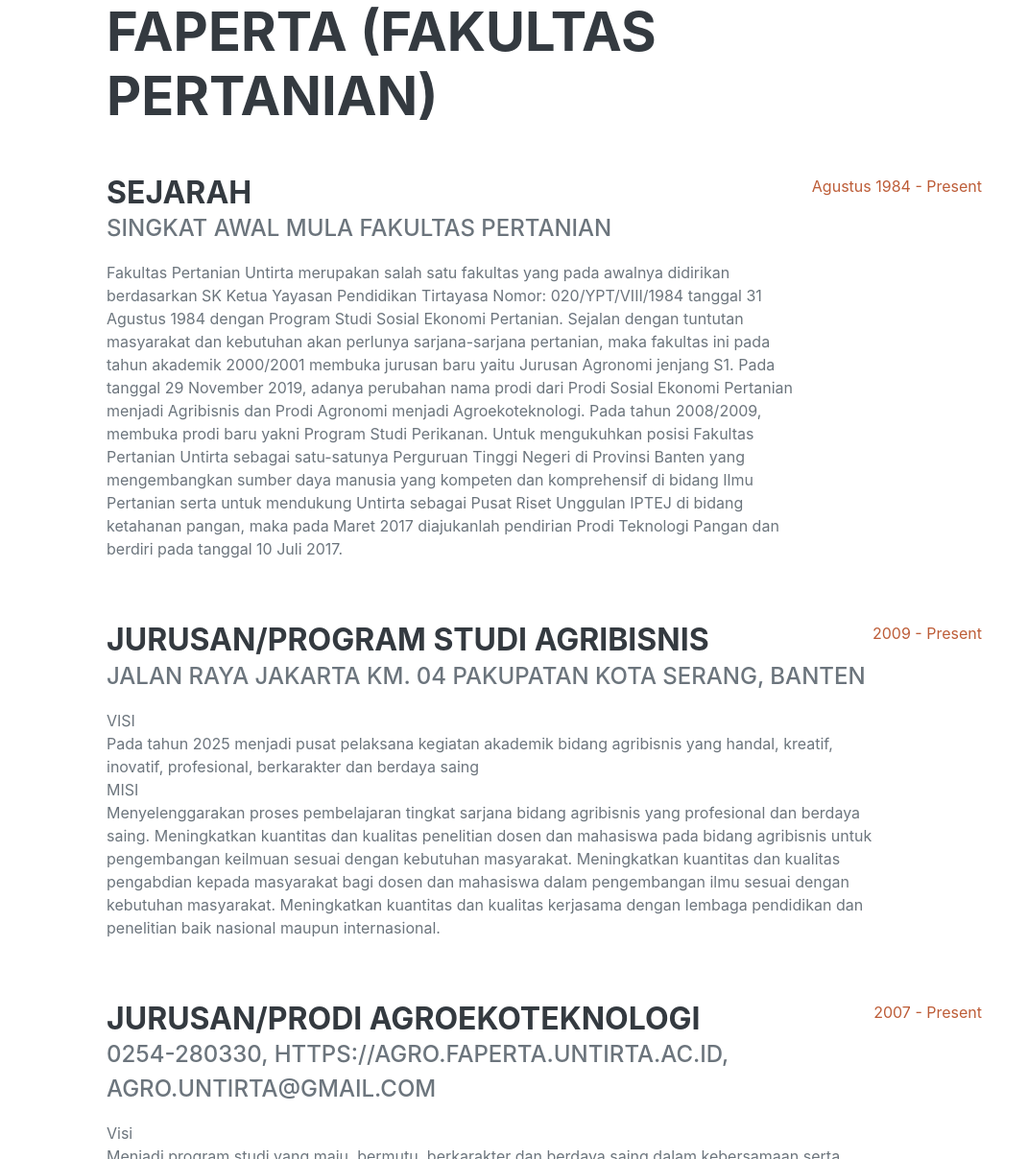
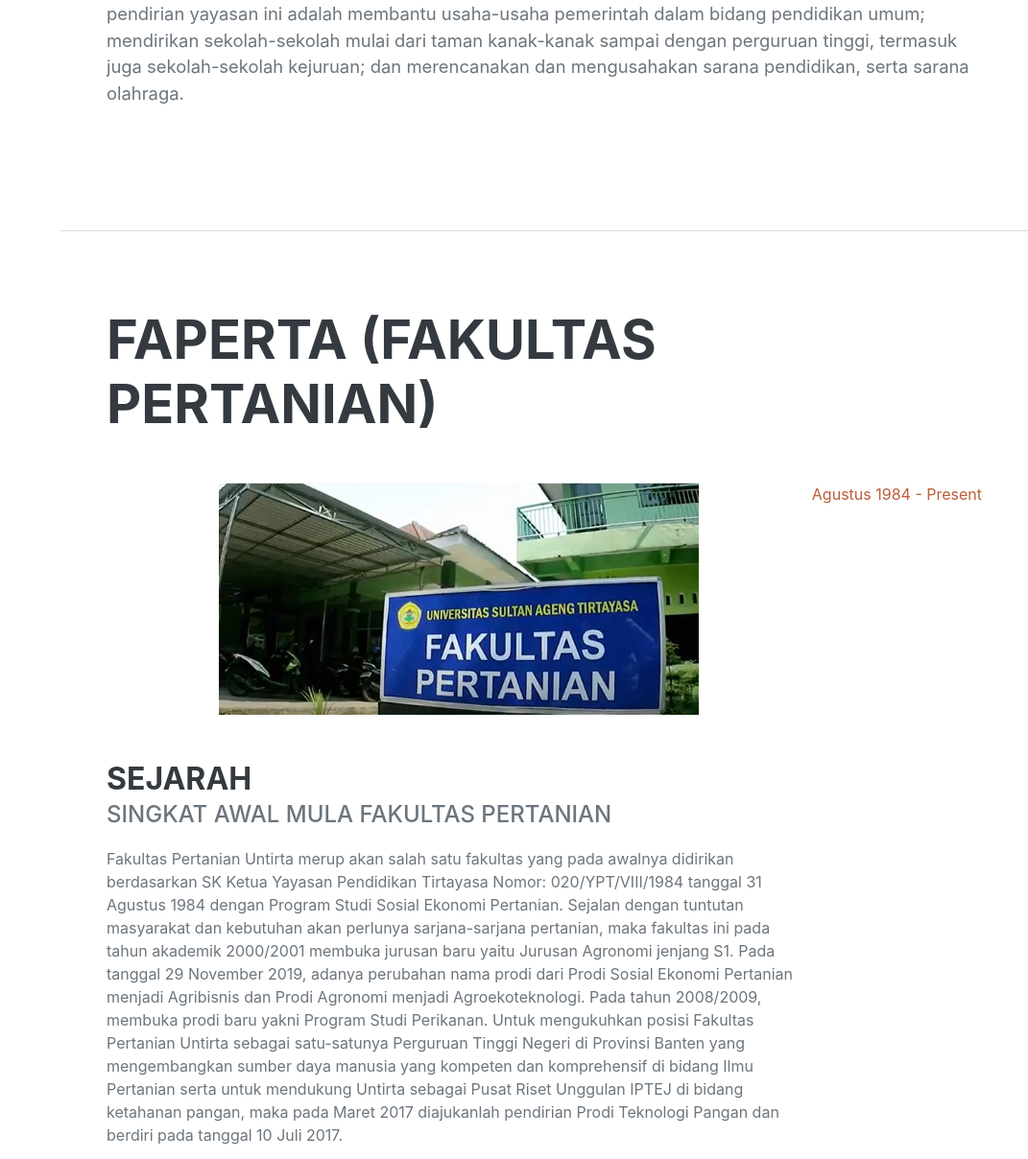
Before and after one commit to SalmaRohadatulAisy26/seputarUntirtaJawara, a Django app: page /untirta/ in a window 1280 px wide. Shown: the part 892-2100 px from the top of the page at 96% size, without its empty margins (209-1280 px from the left). Run offline with Django 4.2, Linux system fonts and the light colour scheme; some libraries are stand-ins or nearby versions; some web fonts are replaced.

Commit message:
first commit

```diff
--- a/untirta/templates/index.html
+++ b/untirta/templates/index.html
@@ -17,6 +17,9 @@
                         Universitas Sultan Ageng Tirtayasa
                         <a href="">Jujur, Adil, Wibawa, Amanah, Religius dan Akuntabel</a>
                     </div>
+                    <center>
+                    <iframe width="560" height="315" src="https://www.youtube.com/embed/V1aCHEZAW20" title="YouTube video player" frameborder="0" allow="accelerometer; autoplay; clipboard-write; encrypted-media; gyroscope; picture-in-picture" allowfullscreen></iframe>
+                </center>
                     <p class="lead mb-5">Universitas Sultan Ageng Tirtayasa disingkat Untirta, adalah PTN (Perguruan Tinggi Negeri)
                         yang terdapat di Provinsi Banten, Indonesia. Dengan kampus utama di Serang, kampus Fakultas Teknik yang berada di Cilegon
                         dan Fakultas Keguruan yang berada di Ciwaru. Selaku Perguruan tinggi, mahasiswa dan dosen senantiasa
@@ -38,9 +41,11 @@
             <h2 class="mb-5">FAPERTA (Fakultas Pertanian)</h2>
             <div class="d-flex flex-column flex-md-row justify-content-between mb-5">
                 <div class="flex-grow-1">
+            <center><img width= '500px' src="{%static 'img/faperta.jpg' %}" alt=""></center>
+                <br><br>
                     <h3 class="mb-0">Sejarah</h3>
                     <div class="subheading mb-3">Singkat awal mula Fakultas Pertanian</div>
-                    <p>Fakultas Pertanian Untirta merupakan salah satu fakultas yang pada awalnya
+                    <p>Fakultas Pertanian Untirta merup akan salah satu fakultas yang pada awalnya
                     didirikan berdasarkan SK Ketua Yayasan Pendidikan Tirtayasa Nomor: 020/YPT/VIII/1984
                     tanggal 31 Agustus 1984 dengan Program Studi Sosial Ekonomi Pertanian. Sejalan dengan
                     tuntutan masyarakat dan kebutuhan akan perlunya sarjana-sarjana pertanian, maka fakultas ini
@@ -52,6 +57,7 @@
                     komprehensif di bidang Ilmu Pertanian serta untuk mendukung Untirta sebagai Pusat Riset Unggulan IPTEJ
                     di bidang ketahanan pangan, maka pada Maret 2017 diajukanlah pendirian Prodi Teknologi Pangan dan berdiri
                     pada tanggal 10 Juli 2017.</p>
+                    <iframe width="560" height="315" src="https://www.youtube.com/embed/EiVgWt2bcs0" title="YouTube video player" frameborder="0" allow="accelerometer; autoplay; clipboard-write; encrypted-media; gyroscope; picture-in-picture" allowfullscreen></iframe>
                 </div>
                 <div class="flex-shrink-0"><span class="text-primary">Agustus 1984 - Present</span></div>
             </div>
@@ -160,6 +166,7 @@
                                 dan Ekonomi Syariah.
                             </p>
                         </div>
+                        <iframe width="560" height="315" src="https://www.youtube.com/embed/8TGerbaBv20" title="YouTube video player" frameborder="0" allow="accelerometer; autoplay; clipboard-write; encrypted-media; gyroscope; picture-in-picture" allowfullscreen></iframe>
                     </div>
                 </div>
             </section>
@@ -168,6 +175,7 @@
             <section class="resume-section" id="fh">
                 <div class="resume-section-content">
                     <h2 class="mb-5">Fakultas Hukum</h2>
+                    <iframe width="560" height="315" src="https://www.youtube.com/embed/9GNz8K0--mQ" title="YouTube video player" frameborder="0" allow="accelerometer; autoplay; clipboard-write; encrypted-media; gyroscope; picture-in-picture" allowfullscreen></iframe>
                     <div class="subheading mb-3">Sejarah singkat</div>
                     <p>Fakultas Hukum Universitas Sultan Ageng Tirtayasa Banten berdiri tahun 1981, tepatnya pada tanggal 1 Oktober 1981 dengan status sebagai STIH Serang yan bertempat di Kresidenan Banten, Jl. K.H. Sam’un dan merupakan embrio lahirnya Universitas Sultan Ageng Tirtayasa Banten. Mulai tahun 1984, STIH Serang di integrasi sesuai dengan SK Mendikbud No. 0596/0/1984, menjadi Fakultas Hukum Universitas Sultan Ageng Tirtayasa Banten, yang bertempat di Jl. Raya Jakarta KM. 4 Pakupatan – Serang.
                         <br>
@@ -204,6 +212,7 @@
             <section class="resume-section" id="fisip">
                 <div class="resume-section-content">
                     <h2 class="mb-5">Fakultas Ilmu Sosial dan Ilmu Politik</h2>
+                    <img src="" alt="">
                     <p>Fakultas Ilmu Sosial dan Ilmu Politik (FISIP) Universitas Sultan Ageng Tirtayasa
                         didirikan pada tahun akademik 2002/2003 dan mendapat Izin Penyelenggaraan Program S-1 Studi
                         Administrasi Negara dan Program Studi S-1 Ilmu Komunikasi dari DIRJEN DIKTI DEPDIKNAS melalui
@@ -264,10 +273,12 @@
                 </div>
             </section>
             <hr class="m-0" />
-            <!-- FKIP-->
+    <!-- FKIP-->
             <section class="resume-section" id="fkip">
                 <div class="resume-section-content">
                     <h2 class="mb-5">Fakultas Keguruan dan Ilmu Pendidikan</h2>
+                <center><img width="400px" src="{% static 'img/fkip.jpg' %}" alt="..." /></center>
+                <br><br>
                     <p>Pada awal berdiri, Fakultas Keguruan dan Ilmu Pendidikan bermula dari STKIP dimana kegiatan perkuliahan dimulai pada 1 oktober 1982, yang terdiri dari 2 Prodi yaitu, Prodi IPPS-Pls dan Administrasi Pendidikan dengan jenjang pendidikan Sarjana (S.1). Program studi Pendidikan Luar Sekolah (PLS) berlokasi di Serang, dan Program Studi Administrasi Pendidikan di Pandeglang. Program Studi Administrasi Pendidikan mengalami fisingout oleh pemerintah, sehingga sejak tahun 1987 sampai dengan sekarang tidak menerima mahasiswa baru lagi. Pada masa menjelang passing out tersebut tercetus ide bersama untuk mengganti program studi dan berdirilah Program Studi Bahasa dan Sastra Indonesia pada tahun 1986. Karena ada beberapa kendala untuk mengurus status akreditasinya, maka Program Studi Diksatrasia bermerger dengan STKIP Galuh Ciamis. Sesuai dengan dinamika yang terjadi Program Studi Diksatrasia pada tahun 1990 beralih lokasi Operasional perkuliahan dari Pandeglang ke Serang sampai dengan sekarang. Baru pada tahun 1994 Prodi Diksatrasia memperoleh status terdaftar dengan surat keputusan Mendikbud RI nomor: 226/DIKTI/KEP/1992.
                         <br><br>
                         Tuntutan kebutuhan masyarakat terus berkembang terhadap FKIP dan untuk menjawab hal itu, maka pada tahun 1994 dibuka Program Pendidikan Guru Taman Kanak-kanak (PGTK) dengan surat keputusan yayasan Pendidikan Tirtayasa. Berikutnya, pada tahun 2004 dibuka juga Program Studi Pendidikan Bahasa Inggris (S.1) dengan izin operasional Dikti Depdiknas RI nomor: 1254/D/T/2003. Pada tahun 2002 dibuka kembali dua Program Studi yakni Pendidikan Biologi dan Pendidikan Matematika sekaligus mengusulkan status D.2 PGTK dan keluarlah izin operasional ketiga program studi itu dengan surat keputusan Dirjen Dikti Depdiknas RI nomor: 2098/D/T/2004, akan tetapi sekarang program D.2 PGTK telah diubah menjadi Program S.1 PG PAUD dengan surat keputusan Menteri Pendidikan Nasional Nomor: 105/D/O/2010.
@@ -277,7 +288,7 @@
                 </div>
             </section>
             <hr class="m-0" />
-            <!-- FT-->
+    <!-- FT-->
             <section class="resume-section" id="teknik">
                 <div class="resume-section-content">
                     <h2 class="mb-5">Fakultas Teknik</h2>
--- a/website/urls.py
+++ b/website/urls.py
@@ -4,5 +4,5 @@
 
 urlpatterns = [
     path('admin/', admin.site.urls),
-    path('untirta/', coba)
+    path('untirta/', coba),
 ]
```
Also changed, not shown: README.md (deleted), static/img/faperta.jpg (added), static/img/fisip.png (added), static/img/fkip.jpg (added).
